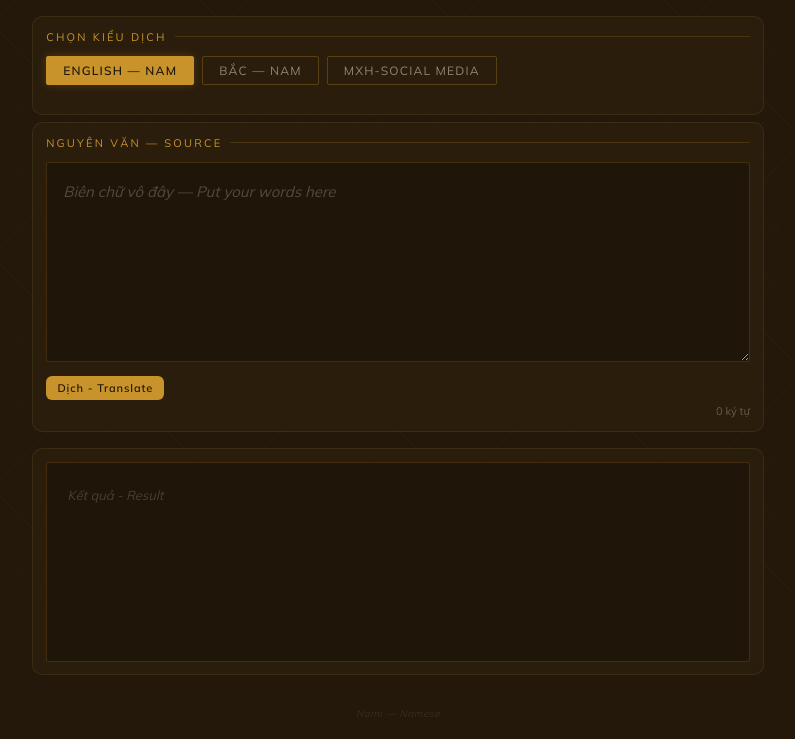
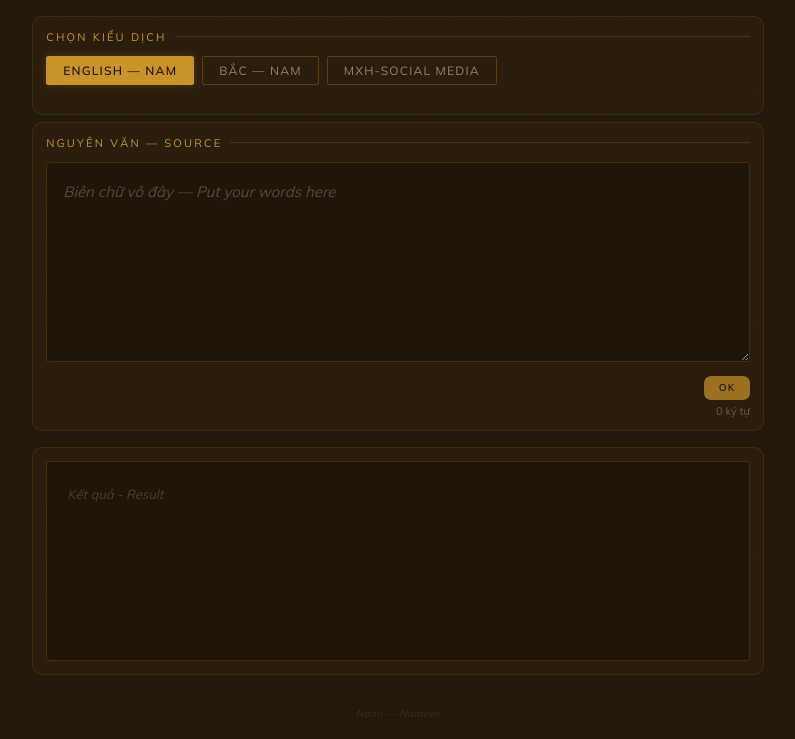
Before and after one commit to Kaonebay/nami, a plain HTML site: page nami/index.html in a window 1280 px wide. Shown: the part 199-938 px from the top of the page, without its empty margins (242-1037 px from the left). Drawn offline with nearby package versions, Linux system fonts and the light colour scheme.

Commit message:
Update index.html

```diff
--- a/nami/index.html
+++ b/nami/index.html
@@ -184,29 +184,36 @@
     box-shadow: 0 0 10px rgba(200,147,42,0.25);
   }
 .go-btn {
-    margin-top: 10px;
-    padding: 0.32rem 0.7rem;
+    padding: 0.34rem 0.9rem;
     background: var(--gold);
     border: none;
-    border-radius: 6px;
+    border-radius: 7px;
     color: #24180B;
+
     font-family: 'Mulish', sans-serif;
-    font-size: 11px;
+    font-size: 10px;
     font-weight: 700;
-    letter-spacing: 0.08em;
+    letter-spacing: 0.12em;
+
     cursor: pointer;
-    transition: all 0.18s ease;
+
+    opacity: 0.72;
+
+    transition:
+      opacity 0.18s ease,
+      transform 0.18s ease,
+      background 0.18s ease;
+
     display: inline-flex;
     align-items: center;
     justify-content: center;
-    width: auto;
-    min-width: unset;
 }
 
 .go-btn:hover {
+    opacity: 1;
+    background: var(--gold-light);
     transform: translateY(-1px);
-    background: var(--gold-light);
-  }
+}
 
   .go-btn:disabled {
     opacity: 0.5;
@@ -300,6 +307,11 @@
     text-align: right;
     margin-top: 4px;
   }
+.action-row {
+    display: flex;
+    justify-content: flex-end;
+    margin-top: 10px;
+}
 .subtitle {
     text-align: center;
     color: #ffe7b0;
@@ -340,9 +352,13 @@
 
   <div class="panel">
     <div class="panel-label">Nguyên văn — Source</div>
-    <textarea id="input" placeholder="Biên chữ vô đây — Put your words here"></textarea><button class="go-btn" onclick="translate()" id="goBtn">
-  Dịch - Translate
-</button>
+    <textarea id="input" placeholder="Biên chữ vô đây — Put your words here"></textarea>
+
+<div class="action-row">
+  <button class="go-btn" onclick="translate()" id="goBtn">
+    OK
+  </button>
+</div>
     <div class="word-count" id="wc">0 ký tự</div>
   </div>
 
```
